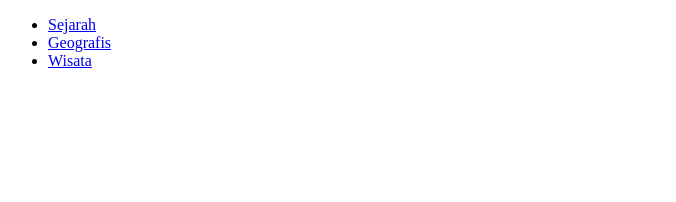
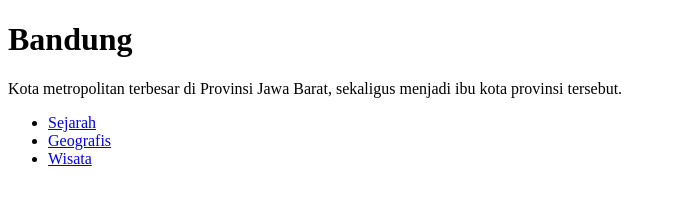
Before and after one commit to meirykayd/simple-article, a plain HTML site: page index.html in a window 1280 px wide. Shown: the whole page, without its empty margins (0-676 px from the left). Drawn offline with Linux system fonts and the light colour scheme.

Commit message:
menambahkan jumbotron

```diff
--- a/index.html
+++ b/index.html
@@ -6,6 +6,10 @@
   </head>
   <body>
     <header>
+       <div class="jumbotron">
+           <h1>Bandung</h1>
+           <p>Kota metropolitan terbesar di Provinsi Jawa Barat, sekaligus menjadi ibu kota provinsi tersebut.</p>
+       </div>
        <nav>
            <ul>
                <li><a href="#sejarah">Sejarah</a></li>
```
